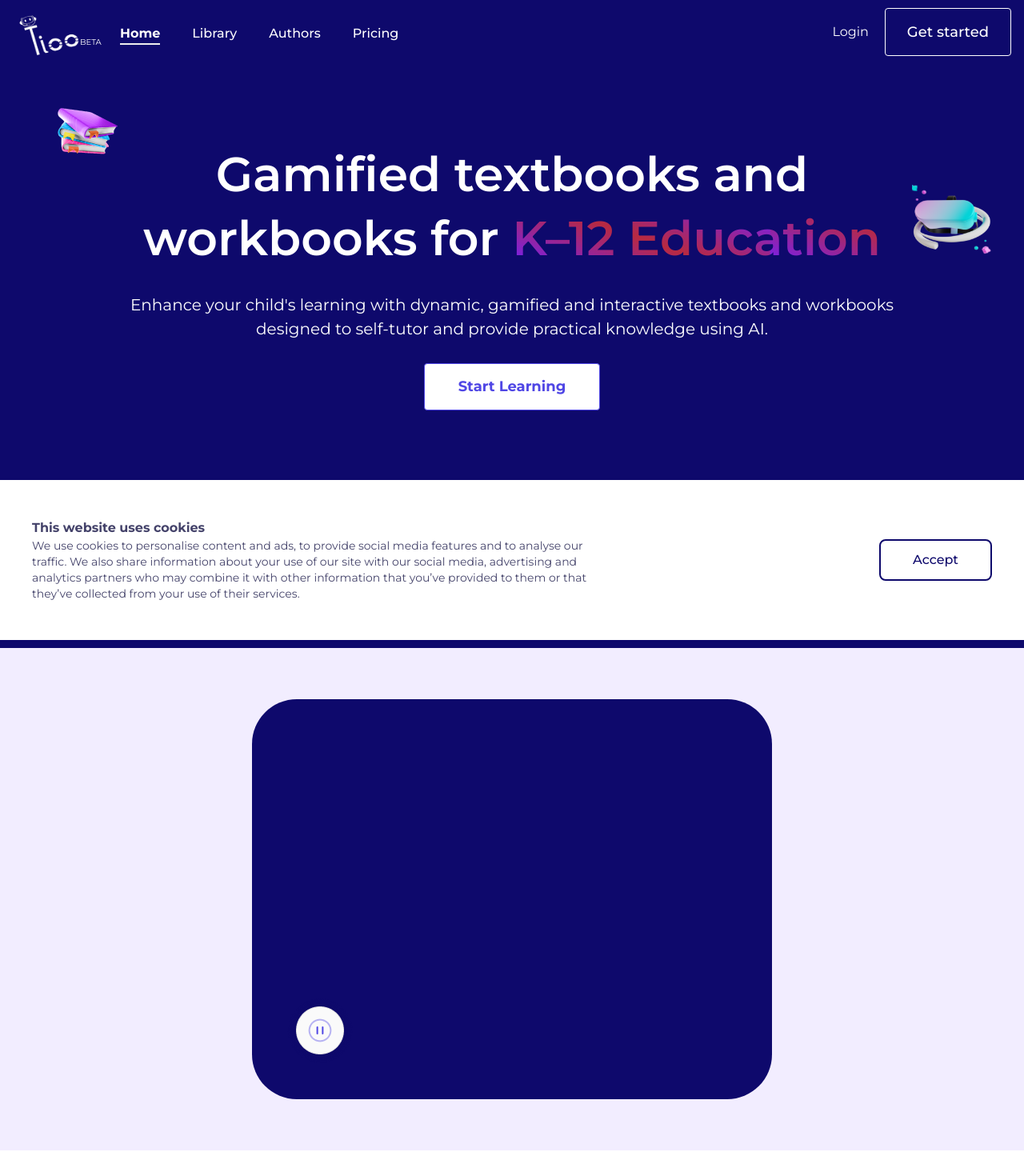
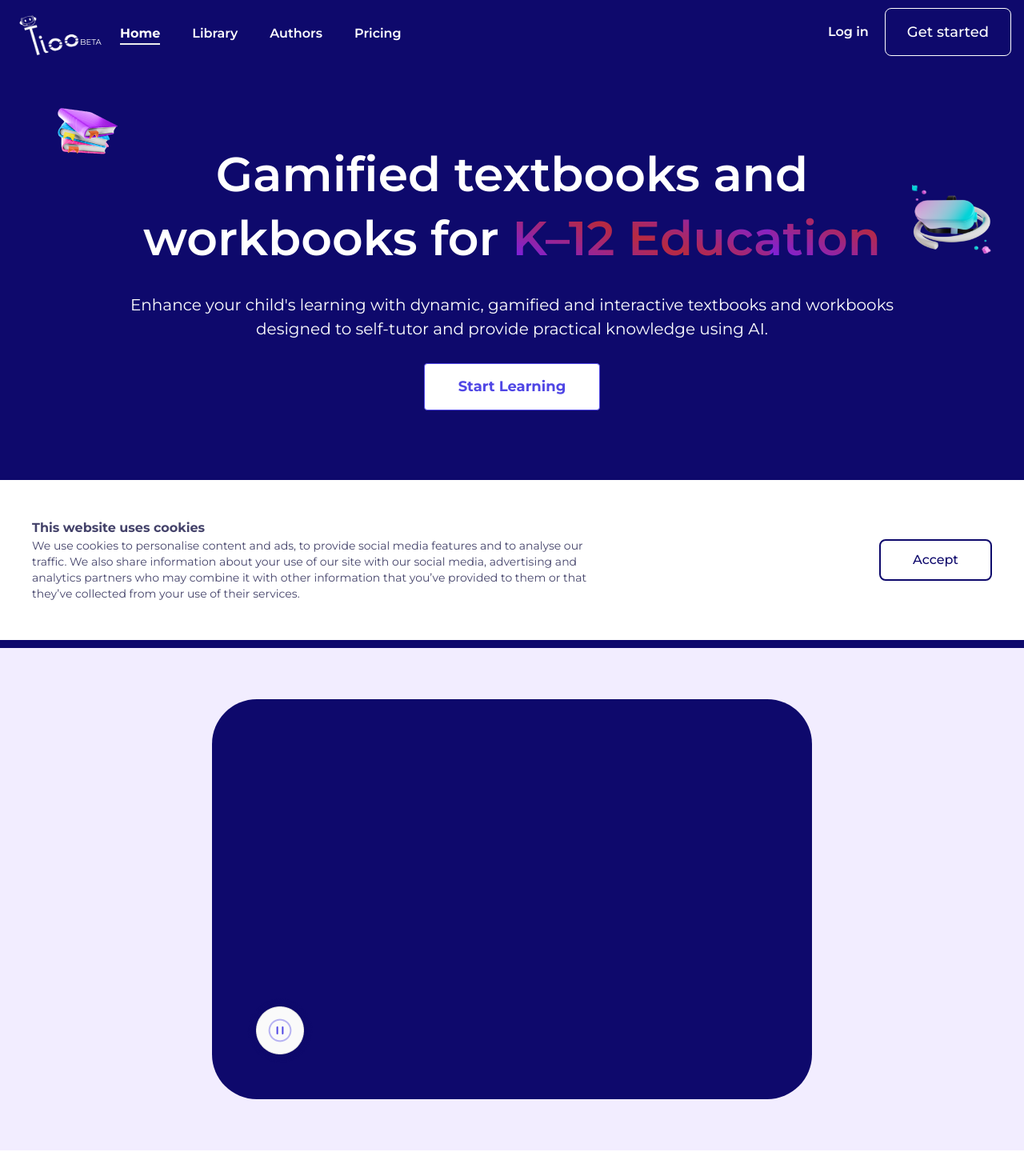
Before and after one commit to debug-evenstar/TiooLandingPage, a React (Create React App) app: page / in a window 1280 px wide. Shown: the top 1470 px of the page at 80% size. Built offline with nearby package versions, Linux system fonts and the light colour scheme; no server answers.

Commit message:
made changes

```diff
--- a/src/components/Ui/Button.tsx
+++ b/src/components/Ui/Button.tsx
@@ -68,14 +68,15 @@ export const Button4: React.FC<button> = ({
   return (
     <div
       //   className={`flex justify-center items-center font-[poppins] h-[${height}px] w-[${width}px] bg-[#4F46E5] rounded-[8px] text-[white]`}
-      className={`flex text-center border-[1px] py-[12px] px-[27px] justify-center items-center h-full w-full text-white  rounded-[10px] sm:rounded-[4px] cursor-pointer ${
-        variant == "default" ? ` border-[#FFF]` : ` border-[#4F46E5] `
+      className={`flex text-center border-[1px] py-[12px] px-[27px] justify-center items-center h-full w-full text-white  rounded-[10px] sm:rounded-[8px] cursor-pointer ${
+        variant == "default" ? ` border-[#FFF]` : `bg-main`
       }`}
       onClick={onclick}
     >
       <p
         className={`text-[12px] sm:text-[18px] font-[500] ${
-          variant == "default" ? `text-white` : `text-[#4F46E5]`
+          // variant == "default" ? `text-white` : `text-[#4F46E5]`
+          variant == "default" ? `text-white` : `text-white`
         } `}
       >
         {text1}
--- a/src/components/layouts/Navbar.tsx
+++ b/src/components/layouts/Navbar.tsx
@@ -10,6 +10,7 @@ import { Button2, Button4 } from "../Ui/Button";
 
 function Navbar() {
   const { pathname } = useLocation();
+  const paths = pathname.split('/');
   const [colorchange, setcolorchange] = useState(false);
   const changeNavbarColor = () => {
     if (window.scrollY >= 80) {
@@ -50,11 +51,11 @@ function Navbar() {
                 <div key={index} className="flex flex-col items-center h-full text-white mt-6">
                   <Link
                     to={item.url}
-                    className={`hover:scale-[1.1] font-[500] ease-in hover:font-[500] duration-300 ${
+                    className={`hover:scale-[1.1] font-[600] ease-in hover:font-[500] duration-300 ${
                       colorchange || pathname !== "/"
                         ? ` text-[#4F46E5] border-[#4F46E5]`
                         : `text-[#FFF] ]`
-                    } ${pathname == item.url && `font-[700] border-b-2`}`}
+                    } ${paths[1] == item.url.replace('/','') && `font-[700] border-b-2`}`}
                   >
                     {item.text}
                   </Link>
@@ -69,13 +70,13 @@ function Navbar() {
             <div className="flex items-center gap-5 mr-4">
               <Link
                 to="/login"
-                className={`${
+                className={`font-[600] ${
                   colorchange || pathname !== "/"
                     ? `text-[#4F46E5]`
                     : `text-white`
                 }`}
               >
-                Login
+                Log in
               </Link>
               <div className="h-[60px]">
                 <Button4
--- a/src/pages/homes/component/BenefitCustomCard.tsx
+++ b/src/pages/homes/component/BenefitCustomCard.tsx
@@ -9,7 +9,7 @@ const BenefitCustomCard: React.FC<BenefitCustomCardprop> = ({
 }) => {
   return (
     <div
-      className={`w-[94%] p-5 border rounded-[10px] group ${
+      className={`w-[94%] p-5 border hover:scale-[1.02] ease-in duration-300 rounded-[10px] group ${
         col == 1
           ? `shadow-[inset_0px_0px_15px_0px_rgba(234,57,189,0.50)]`
           : col == 2
@@ -31,7 +31,7 @@ const BenefitCustomCard: React.FC<BenefitCustomCardprop> = ({
         </h1>
         <img src={img} className="group-hover:scale-[1.05] duration-300" />
       </div>
-      <p className="mb-10 text-[#7C7B7B] text-[20px]">{desc}</p>
+      <p className="mb-10 text-gray-900 text-[20px]">{desc}</p>
     </div>
   );
 };
--- a/src/pages/homes/component/Demo.tsx
+++ b/src/pages/homes/component/Demo.tsx
@@ -4,7 +4,7 @@ import demoimg from "../../../images/homeimg/demoimg.png";
 function Demo() {
   return (
     <div className="bg-[#F2EDFF] py-16 px-32">
-      <div className="bg-[#0E096C] h-[500px] w-[650px] mx-auto rounded-[56px] relative">
+      <div className="bg-[#0E096C] h-[500px] w-[750px] mx-auto rounded-[56px] relative">
         <img src={demoimg} className="absolute left-10 bottom-10" />
       </div>
     </div>
--- a/src/pages/homes/component/Featuredbook.tsx
+++ b/src/pages/homes/component/Featuredbook.tsx
@@ -15,7 +15,7 @@ function Featuredbook() {
         </div>
       </div>
       <div className="flex gap-10 mt-10 justify-between ">
-        <div className="flex flex-col flex-1 gap-5 ">
+        <div className="flex flex-col flex-1 gap-5 border-2">
           <h1 className="text-[40px] font-[750]" data-aos="fade-right">Early Coding For Kids</h1>
           <p className="text-[18px] font-[500]" data-aos="fade-right">
             Dive into our flagship textbook, "Early Coding For Kids," designed
--- a/src/pages/homes/component/Schools.tsx
+++ b/src/pages/homes/component/Schools.tsx
@@ -29,10 +29,10 @@ function Schools() {
         <div className="flex-1 ">
           {SchoolData?.map((items) => (
             <div key={items.id} className=" border-[#87909E] border-b-2 mb-[40px]">
-              <h1 data-aos="fade-left" className="text-[28px] font-[750] text-[rgba(3,0,54,0.74)] mb-4">
+              <h1 data-aos="fade-left" className="text-[28px] font-[750] text-gray-900 mb-4">
                 {items.title}
               </h1>
-              <p data-aos="fade-left" className="text-[14px] sm:text-[16px] font-[500] mb-5 text-[rgba(3,0,54,0.74)]">
+              <p data-aos="fade-left" className="text-[14px] sm:text-[16px] font-[500] mb-5 text-gray-900">
                 {items.desc}
               </p>
             </div>
--- a/src/pages/library/details.tsx
+++ b/src/pages/library/details.tsx
@@ -42,9 +42,9 @@ function Header() {
 
                     </div>
 
-                    <p className='bg-white text-gray-500 mb-7'>An educational practice of introducing young children, typically between the ages of 3 to 12, to the basics of computer programming and coding.</p>
+                    <p className='bg-white text-gray-900 font-[500] mb-7'>An educational practice of introducing young children, typically between the ages of 3 to 12, to the basics of computer programming and coding.</p>
                     <div className="mb-6 py-[1px] h-[70px] w-full bg-gradient-to-r from-[#FA14D5] to-[#4F46E5]">
-                        <div className='text-[#030036BD] h-full bg-white flex items-center'><span className='text-gray-500'>Written by: </span> Moses stephen & Lewis Torn</div>
+                        <div className='text-[#030036BD] h-full bg-white flex items-center'><span className='text-gray-900 mr-2'>Written by: </span> Moses stephen & Lewis Torn</div>
                     </div>
                     <div className="flex items-center space-x-4">
                         <div className='flex space-x-2'>
@@ -59,7 +59,7 @@ function Header() {
                             <svg width="22" height="18" viewBox="0 0 22 18" fill="none" xmlns="http://www.w3.org/2000/svg">
                                 <path d="M11 0L0 6L4 8.18V14.18L11 18L18 14.18V8.18L20 7.09V14H22V6L11 0ZM17.82 6L11 9.72L4.18 6L11 2.28L17.82 6ZM16 12.99L11 15.72L6 12.99V9.27L11 12L16 9.27V12.99Z" fill="#87909E" />
                             </svg>
-                            <span className="text-primary underline">12 schools are using this book</span>
+                            <span className="text-primary underline">1 school is using this book</span>
                         </div>
                     </div>
                 </div>
@@ -143,7 +143,7 @@ const products: TBookCardProps[] = [
 
     {
         title: 'Marketing basics Nursery',
-        sub: 'For Nursery',
+        sub: 'For Primary and Secondary Schools',
         description: 'Students will understand the basic marketing principles and....',
         rating: 4.2,
         image: others1
@@ -151,7 +151,7 @@ const products: TBookCardProps[] = [
 
     {
         title: 'Nursery workbook',
-        sub: 'For Nursery',
+        sub: 'For Primary and Secondary Schools',
         description: 'Students will understand the basic marketing principles and....',
         rating: 4.2,
         image: others1
@@ -159,7 +159,7 @@ const products: TBookCardProps[] = [
 
     {
         title: 'Marketing basics Primary',
-        sub: 'For Primary',
+        sub: 'For Primary and Secondary Schools',
         description: 'Students will understand the basic marketing principles and....',
         rating: 4.2,
         image: others2
@@ -167,7 +167,7 @@ const products: TBookCardProps[] = [
 
     {
         title: 'Primary workbook',
-        sub: 'For Primary',
+        sub: 'For Primary and Secondary Schools',
         description: 'Students will understand the basic marketing principles and....',
         rating: 4.2,
         image: others3
@@ -183,12 +183,12 @@ function BookCard({ title, image, sub, description, rating }: TBookCardProps) {
             </div>
             <div className="p-2 py-3">
                 <h1 className="text-gray-600 font-[500]">{title}</h1>
-                <p className="text-gray-400 my-3 text-sm">{description}</p>
-                <span className="py-[3px] text-gray-500 px-3 text-sm rounded-full">
+                <p className="text-gray-900 my-3 text-sm">{description}</p>
+                <span className="py-[3px] text-gray-900 px-3 text-sm rounded-full">
                     <sup className="font-[900]">*</sup>
                     {rating}
                 </span>
-                <div className='text-[12px] text-gray-400 mt-3'>
+                <div className='text-[12px] text-gray-900 mt-3'>
                     {sub}
                 </div>
             </div>
```
